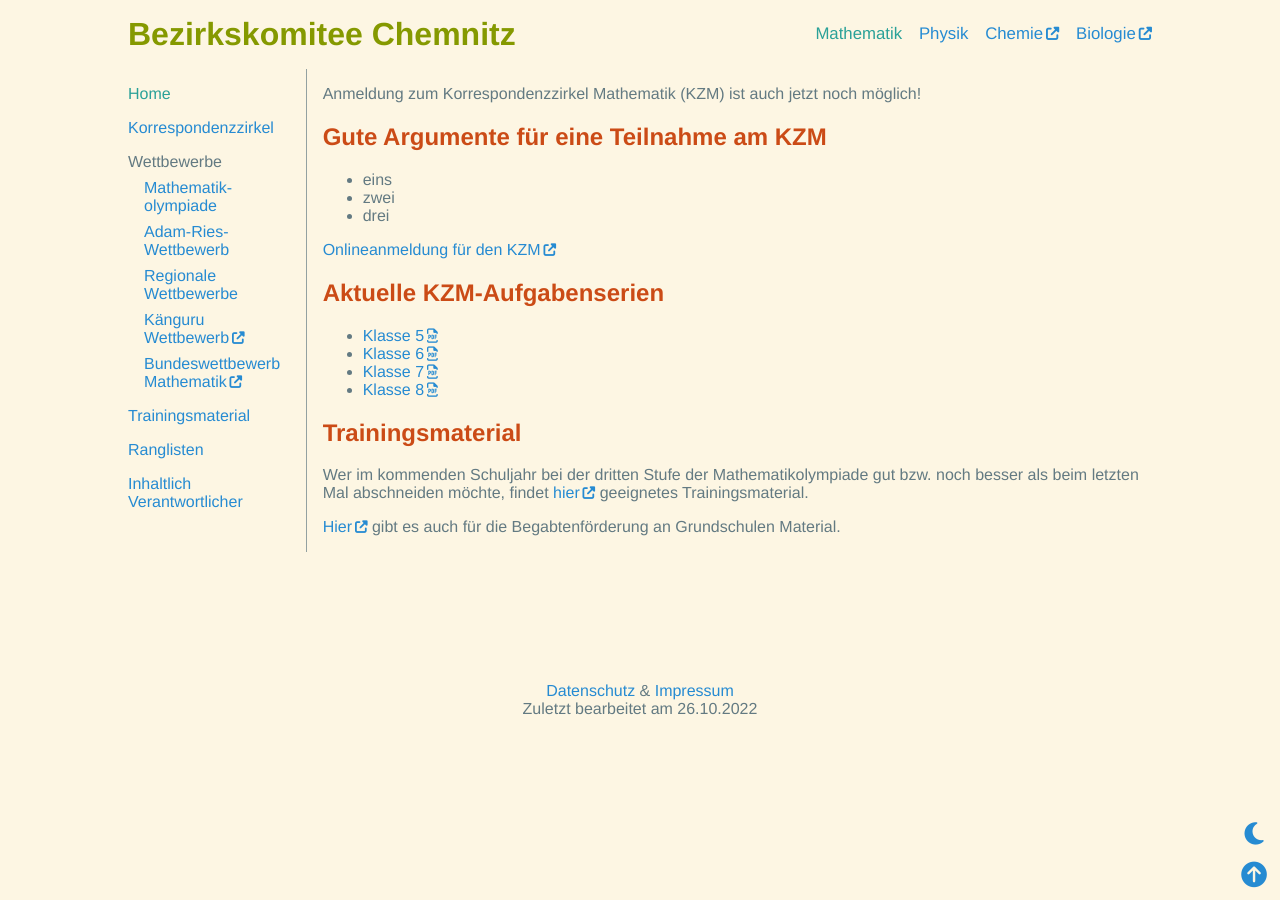
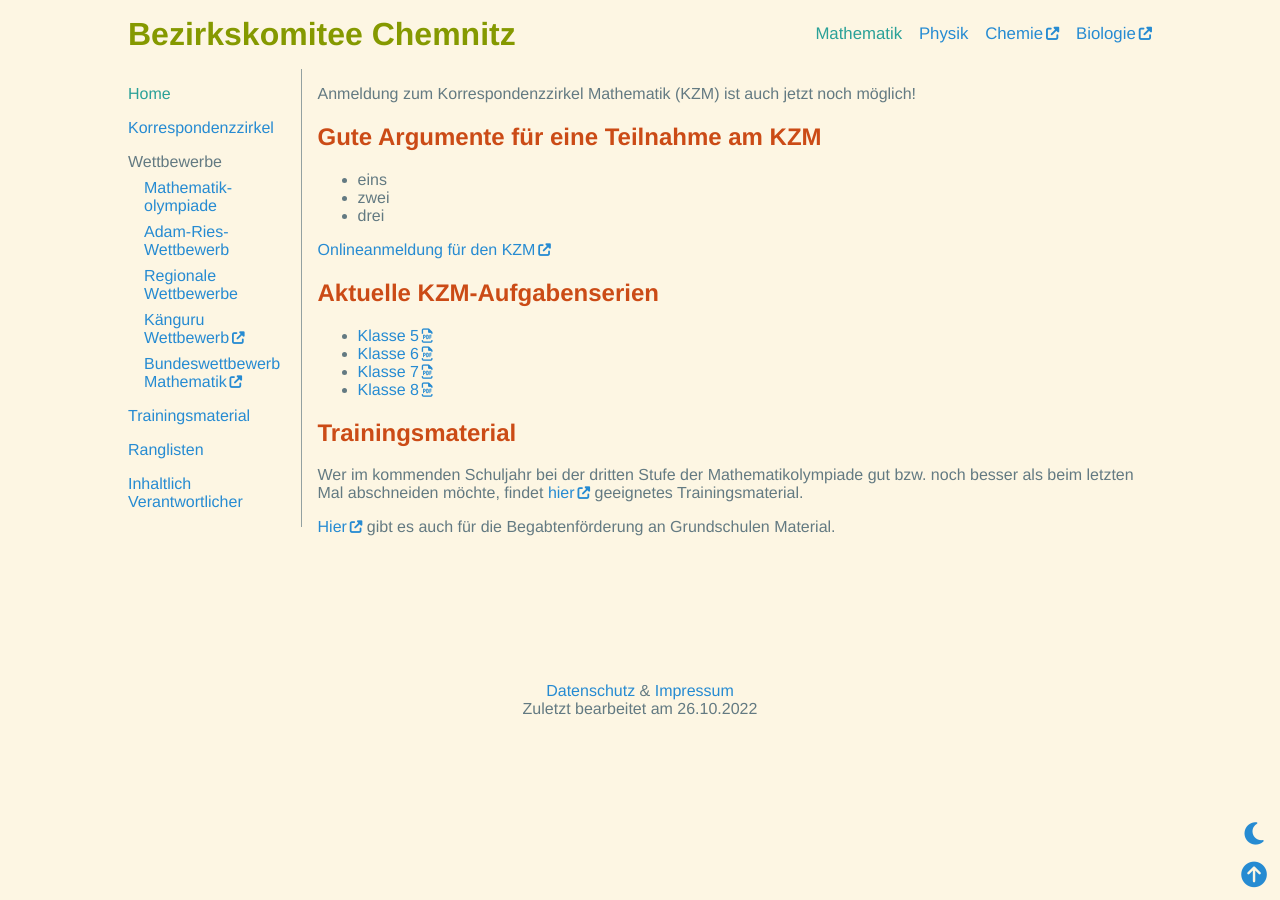
Before and after one commit to Bezirkskomitee-Chemnitz/Bezirkskomitee-Chemnitz.github.io, a Jekyll site: the page built from pages/mathematik/index.md, in a window 1280 px wide. Built offline with Jekyll 4.4.1, drawn with Linux system fonts in a browser that asks for light colours.

Commit message:
update sidenav separator line

```diff
--- a/assets/styles/main.css
+++ b/assets/styles/main.css
@@ -200,12 +200,12 @@ footer>.row>:not(:last-child) {
 }
 
 aside {
-  border-right: var(--default-border);
-  padding-right: 1em;
+  margin: -1em 0;
 }
 
 aside>ul {
-  padding-left: 0;
+  border-right: var(--default-border);
+  padding: 1em 1em 1em 0;
   list-style-type: none;
 }
 
@@ -468,7 +468,9 @@ body {
     height: 100vh;
     width: var(--aside-width);
     /* padding: 7em 0.5em; */
+    margin: unset;
     padding: 0 0.5em;
+    border-right: var(--default-border);
     background-color: var(--accent-color);
   }
 
@@ -492,6 +494,11 @@ body {
     content: "\f00d";
     color: var(--focus-color);
   }
+
+  aside>ul {
+    border: none;
+    padding: 0;
+  }
 }
 
 @media screen and (max-width: 400px) {
```
